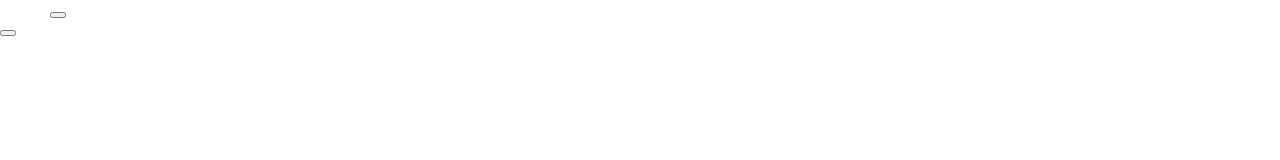
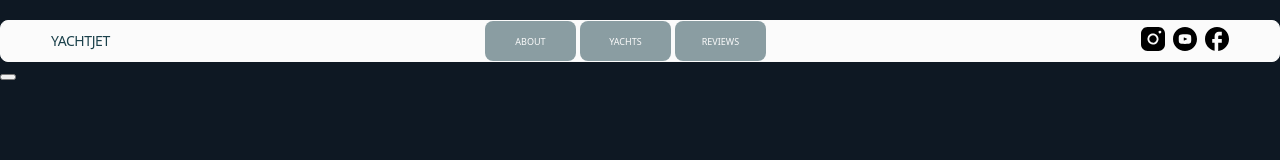
Before and after one commit to DmitryAshemof/practice, a plain HTML site: page index.html in a window 1280 px wide. Drawn offline with nearby package versions, Linux system fonts and the light colour scheme.

Commit message:
finish header

```diff
--- a/css/style.css
+++ b/css/style.css
@@ -1,3 +1,17 @@
+:root {
+    font-family: 'Inter';
+    font-weight: 400;
+    font-size: 16px;
+
+    background-color: #0e1823;
+
+    font-synthesis: none;
+    text-rendering: optimizeLegibility;
+    -webkit-font-smoothing: antialiased;
+    -moz-osx-font-smoothing: grayscale;
+    -webkit-text-size-adjust: 100%;
+}
+
 .body {
   font-family: "Inter", sans-serif;
   font-size: 16px;
@@ -46,21 +60,130 @@ p {
     color: #fbfbfb;
 }
 .container {
+    max-width: 375px;
     padding: 0 20px;
     margin: 0 auto;
-    max-width: 375px;
+}
+
+@media screen and (min-width: 768px) {
+    .container {
+        max-width: 768px;
+        padding: 0 32px;
+    }
+}
+
+@media screen and (min-width: 1280px) {
+    .container {
+        max-width: 1280px;
+        padding: 0 50px;
+    }
+}
+
+@media screen and (min-width: 1440px) {
+    .container {
+        max-width: 1340px;
+    }
 }
 
 /*========================== HEADER ============================ */
+.header {
+   position: fixed;
+   width: 100%;
+   top: 20px;
+}
 
+.container {
+    /* height: 48px; */
+    border-radius: 8px;
+    border: 1px solid #fbfbfb;
+    background: #fbfbfb;
+}
+
+.nav {
+   display: flex;
+   justify-content: space-between;
+   align-items: center;
+}
+
+.header-logo {
+    font-weight: 500;
+    font-size: 14px;
+    letter-spacing: -0.03em;
+    color: #1b414b;
+    text-align: center;
+}
+
+.soc-icon-list {
+    display: none;
+}
+
+.mob-menu-open-btn {
+    display: inline-flex;
+    border: none;
+    background-color: transparent;
+    stroke: #1b414b;
+}
 
 
 /*========================== TABLET ============================*/
 @media screen and (min-width: 768px) {
    .container {
     min-width: 768px;
-    padding: 0 32px;
-   }
+    padding: 4px 32px;
+}
+/* .header {
+    position: fixed;
+    width: 100%;
+    top: 20px;
+} */
+.nav {
+    display: flex;
+    align-items: center;
+    justify-content: space-between;
+}
+
+.header-logo {
+    position: static;
+}
+
+.nav-list {
+    display: flex;
+    column-gap: 4px;
+}
+
+.nav-item {
+    padding: 15px 25px;
+    width: 91px;
+    height: 40px;
+    border-radius: 8px;
+    background: rgba(27, 65, 75, 0.5);
+}
+
+.nav-link {
+    /* font-family: "Inter", sans-serif;
+    font-weight: 400; */
+    display: block;
+    font-size: 9px;
+    line-height: 1.3;
+    text-transform: uppercase;
+    text-align: center;
+    color: #fbfbfb;
+}
+
+.soc-icon-wrap {}
+
+.soc-icon-list {
+    display: flex;
+    column-gap: 8px;
+}
+
+.soc-icon-item {}
+
+.soc-icon-link {}
+
+.mob-menu-open-btn {
+    display: none;
+}
 }
 
 /*=========================== DESCKTOP =========================*/
--- a/index.html
+++ b/index.html
@@ -18,8 +18,46 @@
 
  <div class="container">
   <nav class="nav">
-    <a href="" class="header-logo"></a>
-    <button type="button" class="mob-menu-open-btn"></button>
+    <a href="" class="header-logo">yachtjet</a>
+
+
+   <ul class="nav-list">
+     <li class="nav-item"><a href="" class="nav-link">About</a></li>
+     <li class="nav-item"><a href="" class="nav-link">Yachts</a></li>
+     <li class="nav-item"><a href="" class="nav-link">Reviews</a></li>
+   </ul>
+
+    <ul class="soc-icon-list">
+      <li class="soc-icon-item">
+        <a href="" class="soc-icon-link">
+          <svg width="24" height="24" class="soc-icon">
+            <use href="./image/icon.svg#icon-instagram"></use>
+          </svg>
+        </a>
+      </li>
+
+      <li class="soc-icon-item">
+        <a href="" class="soc-icon-link">
+          <svg width="24" height="24" class="soc-icon">
+            <use href="./image/icon.svg#icon-youtube"></use>
+          </svg>
+        </a>
+      </li>
+
+        <li class="soc-icon-item">
+        <a href="" class="soc-icon-link">
+          <svg width="24" height="24" class="soc-icon">
+            <use href="./image/icon.svg#icon-facebook"></use>
+          </svg>
+        </a>
+      </li>
+    </ul>
+
+   <button type="button" class="mob-menu-open-btn">
+     <svg width="28" height="28" class="mob-menu-icon">
+       <use href="./image/icon.svg#burger-icon"></use>
+     </svg>
+   </button>
   </nav>
 </div>
 <!--------------------- mob menu  ------------------------->
```
Also changed, not shown: image/1440-yacht-bg-img.jpg (added), image/desck-yacht-bg-img.jpg (added), image/icon.svg (added), image/mob-yacht-bg-img-2x.jpg (added), image/mob-yacht-bg-img.jpg (added), image/tab-yacht-bg-img-2x.jpg (added), image/tab-yacht-bg-img.jpg (added), 2 other files.
